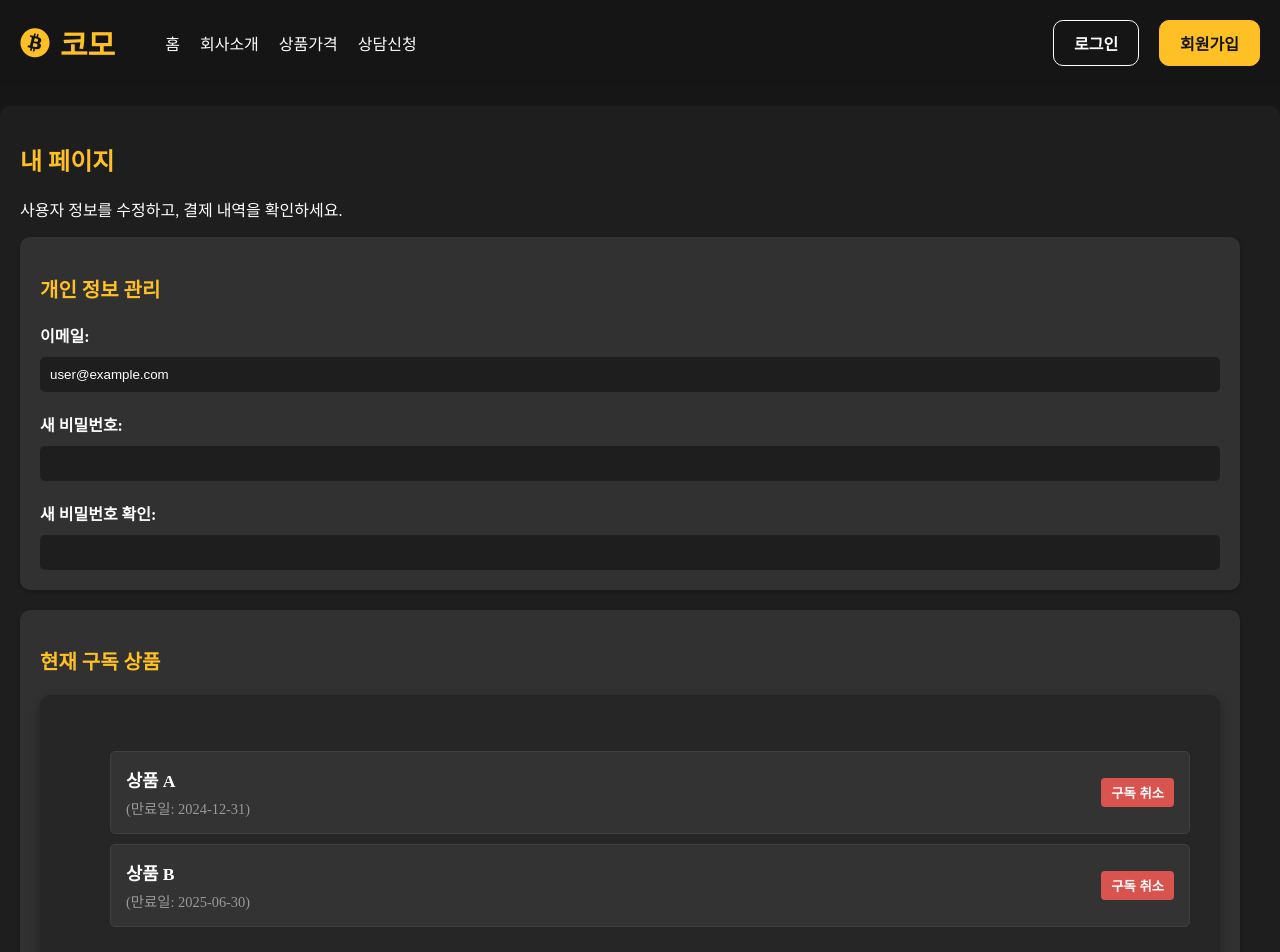
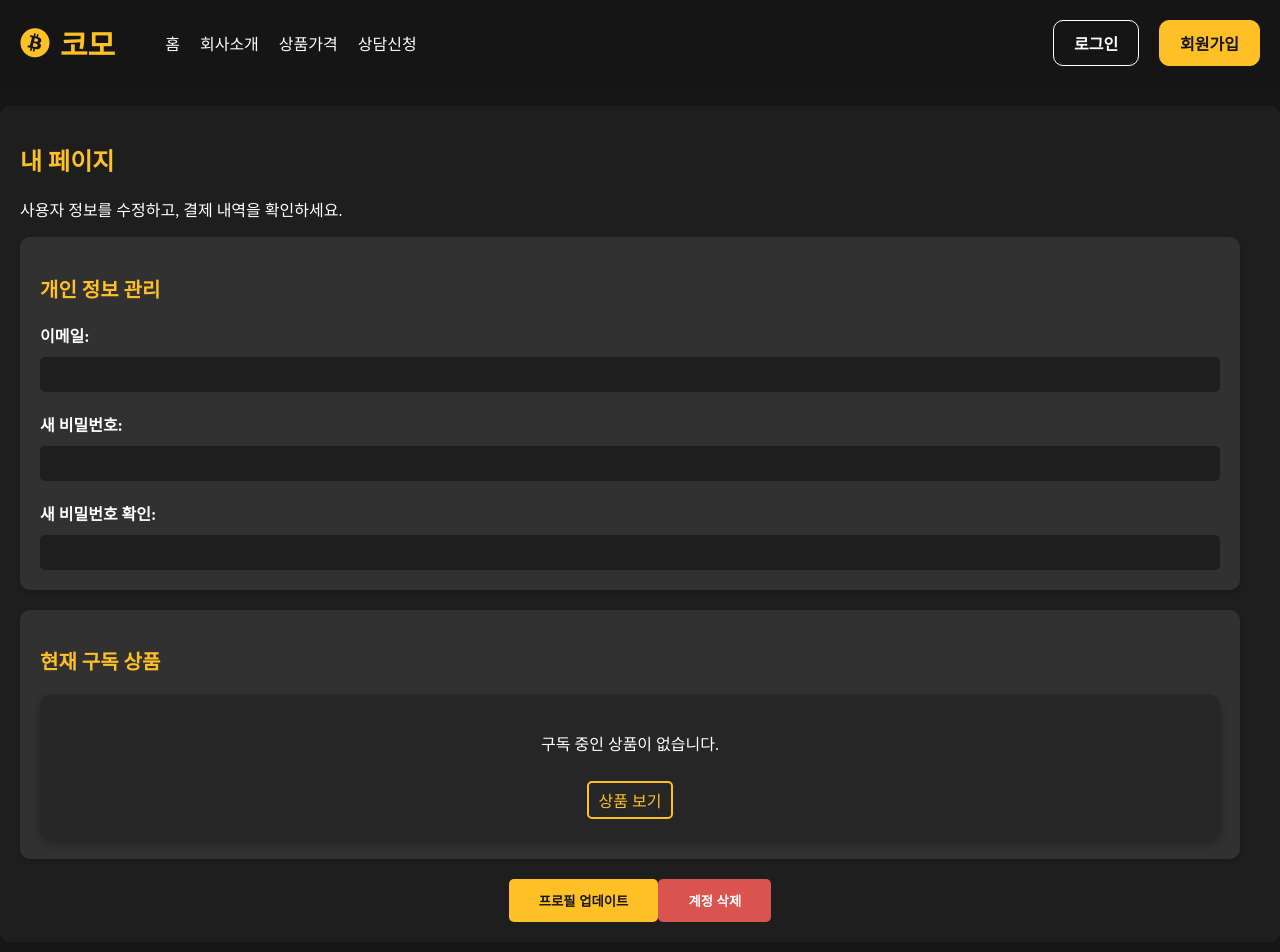
Before and after one commit to Ryugi62/como_website, a Vue app in the folder web/: page /mypage in a window 1280 px wide. Shown: the top 952 px of the page. Built offline with nearby package versions, Linux system fonts and the light colour scheme.

Commit message:
feat : create feat that can set user informtatoin to get by state

```diff
--- a/web/src/views/MyPageView.vue
+++ b/web/src/views/MyPageView.vue
@@ -130,13 +130,18 @@ export default {
 
   data() {
     return {
+      // user: {
+      //   email: "",
+      //   password: "",
+      //   subscriptions: [
+      //     { id: 1, name: "상품 A", expires: "2024-12-31" },
+      //     { id: 2, name: "상품 B", expires: "2025-06-30" },
+      //   ],
+      // },
       user: {
-        email: "user@example.com",
+        email: "",
         password: "",
-        subscriptions: [
-          { id: 1, name: "상품 A", expires: "2024-12-31" },
-          { id: 2, name: "상품 B", expires: "2025-06-30" },
-        ],
+        subscriptions: [],
       },
       newPassword: "",
       confirmNewPassword: "",
@@ -149,6 +154,14 @@ export default {
       showDeleteConfirmation: false,
       deletePassword: "",
       deleteError: "",
+    };
+  },
+
+  mounted() {
+    this.user = {
+      email: this.$store.getters.userEmail,
+      password: "",
+      subscriptions: this.$store.getters.userSubscriptions || [],
     };
   },
 
```
